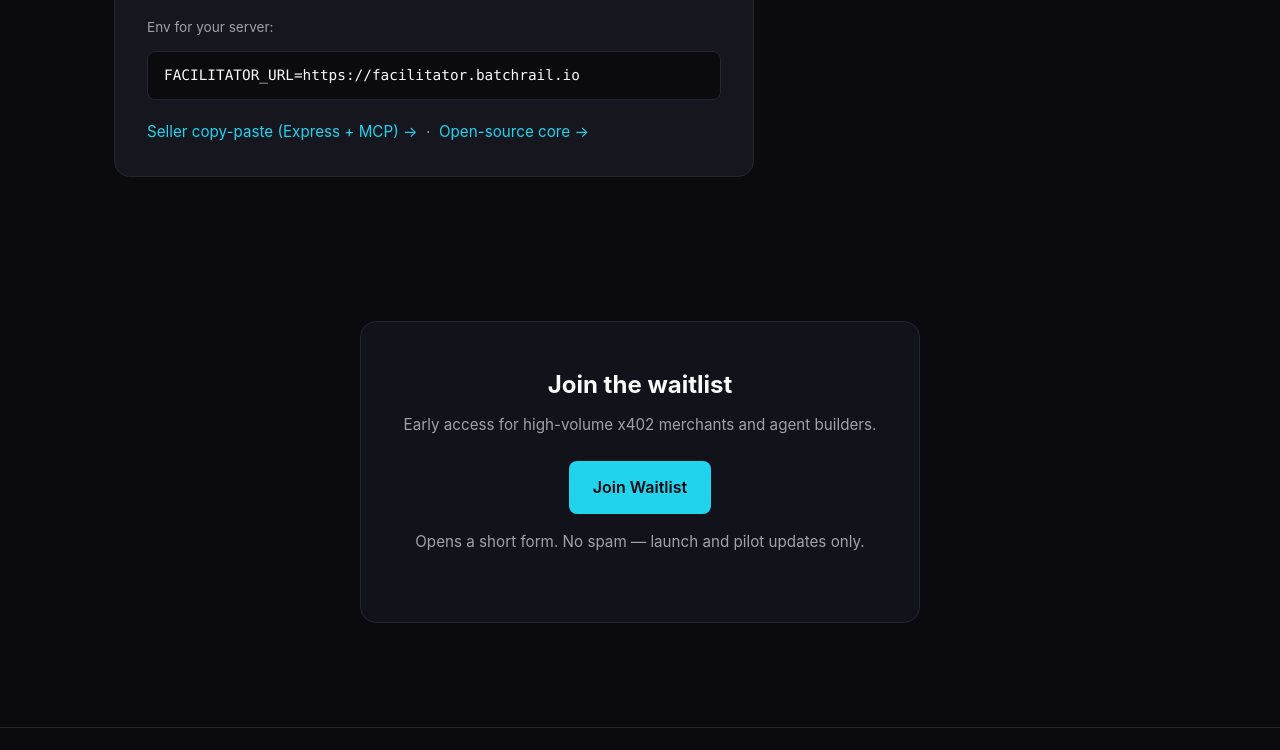
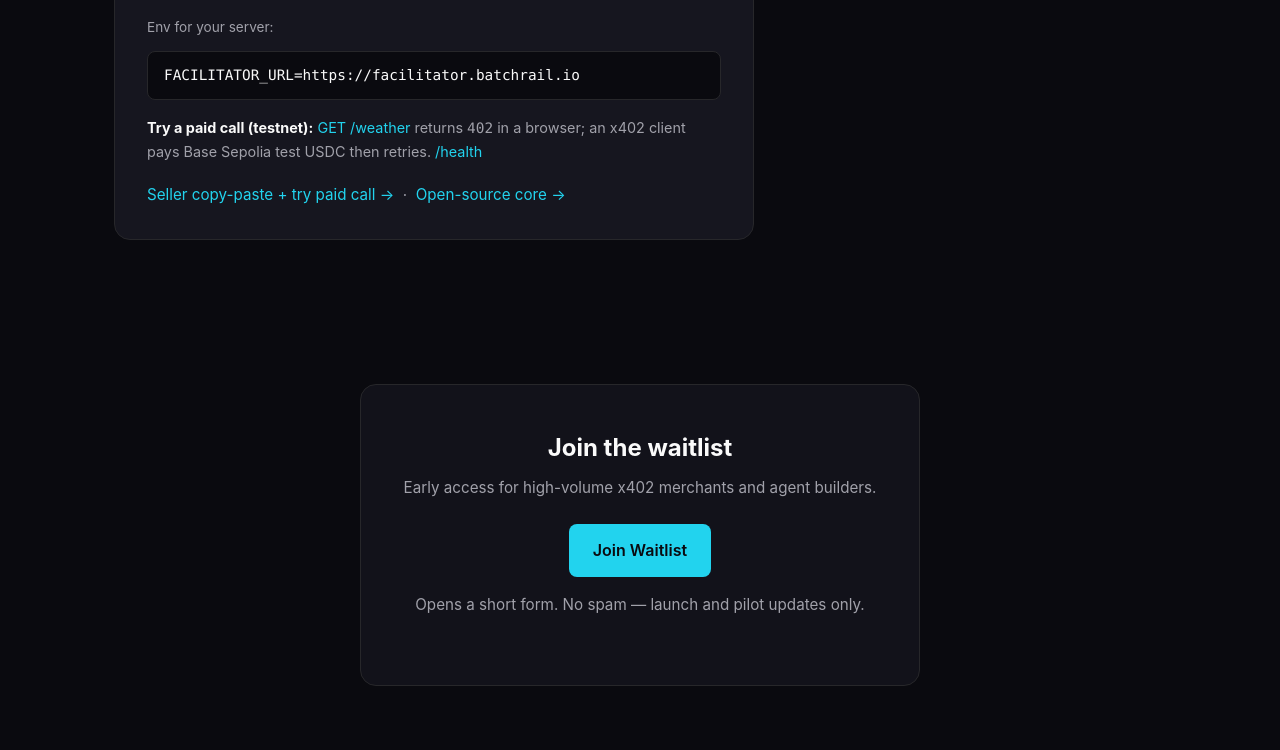
Before and after one commit to BatchRail/website, a plain HTML site: page index.html in a window 1280 px wide. Shown: the part 2511-3261 px from the top of the page. Drawn offline with Linux system fonts and the light colour scheme.

Commit message:
Landing: try paid /weather demo link on facilitator card

```diff
--- a/index.html
+++ b/index.html
@@ -185,8 +185,14 @@
         </ul>
         <p style="margin-bottom: 0.75rem; font-size: 0.85rem; color: var(--text-muted);">Env for your server:</p>
         <code style="display: block; background: var(--bg); padding: 0.75rem 1rem; border-radius: 8px; border: 1px solid var(--border);">FACILITATOR_URL=https://facilitator.batchrail.io</code>
+        <p style="margin-top: 1rem; margin-bottom: 0; font-size: 0.9rem; color: var(--text-muted);">
+          <strong style="color: var(--text);">Try a paid call (testnet):</strong>
+          <a href="https://demo-resource-production.up.railway.app/weather" target="_blank" rel="noopener">GET /weather</a>
+          returns <span class="mono">402</span> in a browser; an x402 client pays Base Sepolia test USDC then retries.
+          <a href="https://demo-resource-production.up.railway.app/health" target="_blank" rel="noopener">/health</a>
+        </p>
         <p style="margin-top: 1.25rem; margin-bottom: 0;">
-          <a href="/docs/hosted-facilitator.html">Seller copy-paste (Express + MCP) →</a>
+          <a href="/docs/hosted-facilitator.html">Seller copy-paste + try paid call →</a>
           &nbsp;·&nbsp;
           <a href="https://github.com/BatchRail/core" target="_blank" rel="noopener">Open-source core →</a>
         </p>
```
